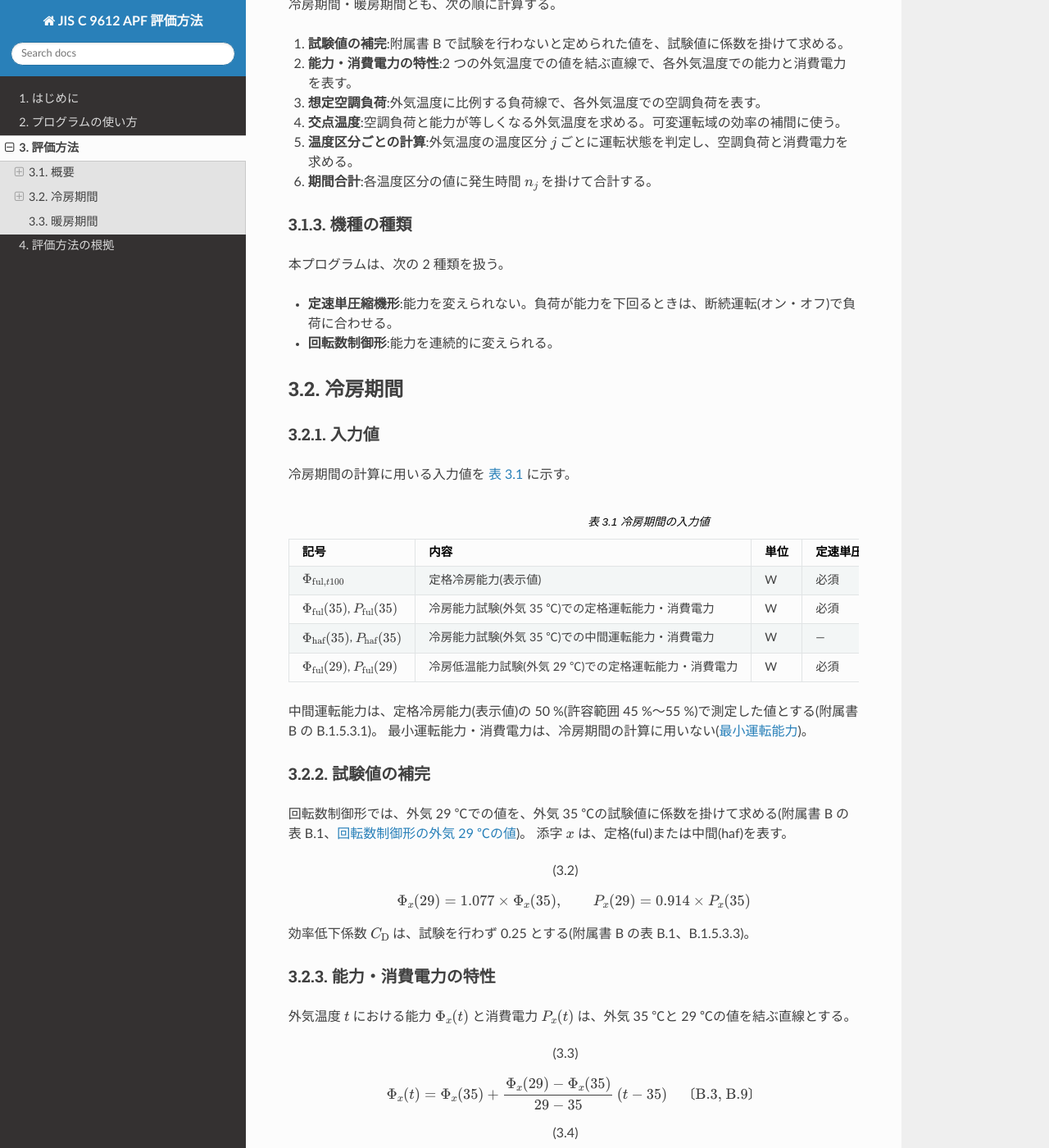
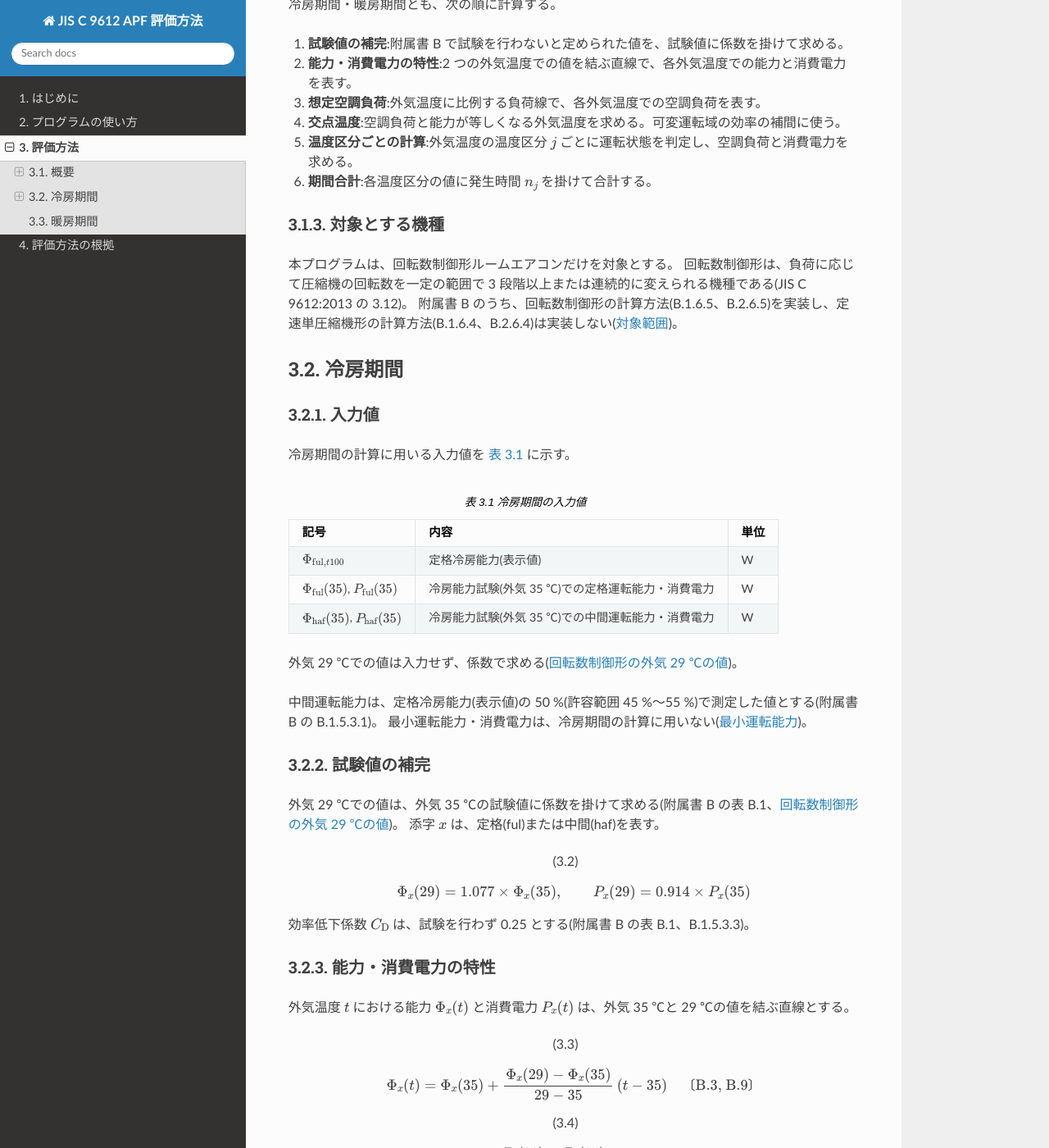
Before and after one commit to HisashiMiura/JIS_C9612, a Sphinx documentation site: the page built from docs/03_method.md, in a window 1280 px wide and 1400 px high, scrolled down 771 px. Shown: the whole window at 82% size. Built offline with Sphinx 7.4.7 and the Read the Docs theme 3.1.0, drawn with Linux system fonts in a browser that asks for light colours; some of the changed text lies outside the part shown.

Commit message:
Limit scope to variable-speed room air conditioners
Drop the fixed-speed single-compressor method from chapter 3 and the
design notes, and add a scope section to chapter 1 that also excludes
two-stage and multi-compressor units, which Annex B does not cover.

Co-Authored-By: Claude Opus 5.5 <noreply@anthropic.com>

````diff
--- a/docs/01_introduction.md
+++ b/docs/01_introduction.md
@@ -1,3 +1,14 @@
 # はじめに
 
 <!-- 本書の目的、対象範囲、準拠する規格(JIS C 9612:2013)、用語・記号などを記載する。 -->
+
+(scope)=
+## 対象範囲
+
+本書と本プログラムは、JIS C 9612:2013 の 3.12 に定める**回転数制御形ルームエアコン**だけを対象とする。
+回転数制御形は、負荷に応じて圧縮機の回転数を一定の範囲で 3 段階以上または連続的に変えられる機種であり、通称インバータルームエアコンと呼ばれる。
+
+次の機種は対象外とする。
+
+- 定速単圧縮機形ルームエアコン(附属書 B の B.1.3.7)
+- 回転数を 2 段階だけ切り替える機種、圧縮機を 2 台以上もつ機種。これらは定速単圧縮機形にも回転数制御形にも当たらず、附属書 B に計算方法がない。
--- a/docs/03_method.md
+++ b/docs/03_method.md
@@ -34,12 +34,11 @@ $$ (eq-apf)
 5. **温度区分ごとの計算**:外気温度の温度区分 $j$ ごとに運転状態を判定し、空調負荷と消費電力を求める。
 6. **期間合計**:各温度区分の値に発生時間 $n_j$ を掛けて合計する。
 
-### 機種の種類
+### 対象とする機種
 
-本プログラムは、次の 2 種類を扱う。
-
-- **定速単圧縮機形**:能力を変えられない。負荷が能力を下回るときは、断続運転(オン・オフ)で負荷に合わせる。
-- **回転数制御形**:能力を連続的に変えられる。
+本プログラムは、回転数制御形ルームエアコンだけを対象とする。
+回転数制御形は、負荷に応じて圧縮機の回転数を一定の範囲で 3 段階以上または連続的に変えられる機種である(JIS C 9612:2013 の 3.12)。
+附属書 B のうち、回転数制御形の計算方法(B.1.6.5、B.2.6.5)を実装し、定速単圧縮機形の計算方法(B.1.6.4、B.2.6.4)は実装しない({ref}`scope`)。
 
 ## 冷房期間
 
@@ -54,36 +53,25 @@ $$ (eq-apf)
 * - 記号
   - 内容
   - 単位
-  - 定速単圧縮機形
-  - 回転数制御形
 * - $\Phi_{\mathrm{ful},t100}$
   - 定格冷房能力(表示値)
   - W
-  - 必須
-  - 必須
 * - $\Phi_\mathrm{ful}(35)$, $P_\mathrm{ful}(35)$
   - 冷房能力試験(外気 35 ℃)での定格運転能力・消費電力
   - W
-  - 必須
-  - 必須
 * - $\Phi_\mathrm{haf}(35)$, $P_\mathrm{haf}(35)$
   - 冷房能力試験(外気 35 ℃)での中間運転能力・消費電力
   - W
-  - —
-  - 必須
-* - $\Phi_\mathrm{ful}(29)$, $P_\mathrm{ful}(29)$
-  - 冷房低温能力試験(外気 29 ℃)での定格運転能力・消費電力
-  - W
-  - 必須
-  - —(係数で求める)
 ```
+
+外気 29 ℃での値は入力せず、係数で求める({ref}`r-c-coef`)。
 
 中間運転能力は、定格冷房能力(表示値)の 50 %(許容範囲 45 %〜55 %)で測定した値とする(附属書 B の B.1.5.3.1)。
 最小運転能力・消費電力は、冷房期間の計算に用いない({ref}`r-c-min`)。
 
 ### 試験値の補完
 
-回転数制御形では、外気 29 ℃での値を、外気 35 ℃の試験値に係数を掛けて求める(附属書 B の表 B.1、{ref}`r-c-coef`)。
+外気 29 ℃での値は、外気 35 ℃の試験値に係数を掛けて求める(附属書 B の表 B.1、{ref}`r-c-coef`)。
 添字 $x$ は、定格(ful)または中間(haf)を表す。
 
 $$
@@ -107,7 +95,7 @@ P_x(t) = P_x(35) + \frac{P_x(29) - P_x(35)}{29 - 35}\,(t - 35)
 \quad \text{〔B.4, B.10〕}
 $$ (eq-c-pow)
 
-定速単圧縮機形では $x = \mathrm{ful}$ だけを、回転数制御形では $x = \mathrm{ful}, \mathrm{haf}$ を用いる。
+特性線は、定格運転($x = \mathrm{ful}$)と中間運転($x = \mathrm{haf}$)の 2 本を用いる。
 
 ### 想定冷房空調負荷
 
@@ -198,29 +186,9 @@ F_\mathrm{PL}(t_j) = 1 - C_\mathrm{D}\,[1 - X(t_j)]
 \quad \text{〔B.8〕}
 $$ (eq-c-plf)
 
-#### 定速単圧縮機形
+運転状態は {numref}`tbl-c-inverter` の 3 つに分かれる。
 
-```{list-table} 定速単圧縮機形の運転状態(冷房)
-:name: tbl-c-fixed
-:header-rows: 1
-
-* - 運転状態
-  - 判定条件
-  - 空調負荷 $L(t_j)$
-  - 消費電力 $P(t_j)$
-* - 断続運転
-  - $L_\mathrm{c}(t_j) \le \Phi_\mathrm{ful}(t_j)$
-  - $L_\mathrm{c}(t_j)$
-  - $\dfrac{X(t_j)\,P_\mathrm{ful}(t_j)}{F_\mathrm{PL}(t_j)}$、$\Phi(t_j) = \Phi_\mathrm{ful}(t_j)$
-* - 定格運転
-  - $L_\mathrm{c}(t_j) > \Phi_\mathrm{ful}(t_j)$
-  - $\Phi_\mathrm{ful}(t_j)$
-  - $P_\mathrm{ful}(t_j)$
-```
-
-#### 回転数制御形
-
-```{list-table} 回転数制御形の運転状態(冷房)
+```{list-table} 運転状態ごとの空調負荷と消費電力(冷房)
 :name: tbl-c-inverter
 :header-rows: 1
 
@@ -241,6 +209,9 @@ $$ (eq-c-plf)
   - $\Phi_\mathrm{ful}(t_j)$
   - $P_\mathrm{ful}(t_j)$
 ```
+
+断続運転は、中間運転能力で運転と停止を繰り返す状態である。
+附属書 B は、中間運転能力より小さい負荷では、中間運転能力で断続運転すると仮定している(B.1.6.5.5 a))。
 
 可変運転での消費電力 $P_\mathrm{hf}(t_j)$ は、交点温度 $t_\mathrm{c}$ と $t_\mathrm{b}$ でのエネルギー消費効率(EER)を外気温度で直線補間して求める。
 
````
Also changed, not shown: other parts of docs/03_method.md (+2 -2 lines), DESIGN.md (+8 -11 lines), HANDOFF.md (+3 -1 lines), docs/04_rationale.md (+1 -1 lines).
